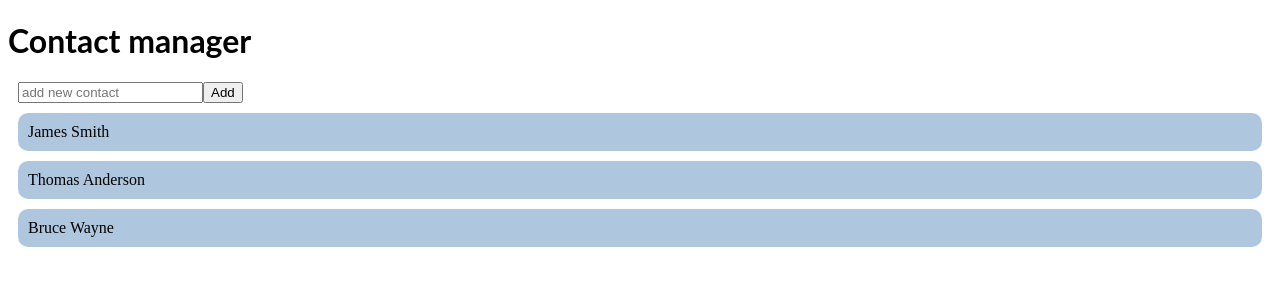
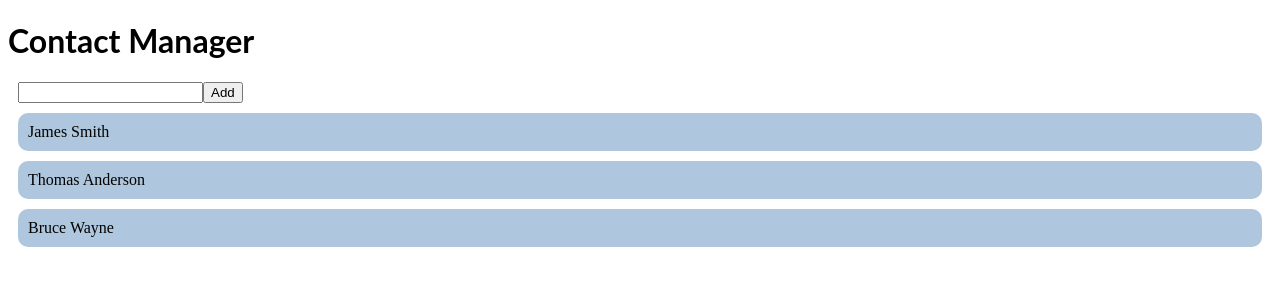
Before and after one commit to toanlehcm/demo_reactjs, a React (Create React App) app: page / in a window 1280 px wide. Shown: the top 300 px of the page. Built offline with nearby package versions, Linux system fonts and the light colour scheme.

Commit message:
implement redux for contact manager app

```diff
--- a/package.json
+++ b/package.json
@@ -8,7 +8,9 @@
     "@testing-library/user-event": "^12.6.0",
     "react": "^17.0.1",
     "react-dom": "^17.0.1",
+    "react-redux": "^7.2.2",
     "react-scripts": "4.0.1",
+    "redux": "^4.0.5",
     "web-vitals": "^0.2.4"
   },
   "scripts": {
--- /dev/null
+++ b/src/action.js
@@ -0,0 +1,7 @@
+// Action Creator
+export function addUser(user) {
+    return {
+        type: 'ADD_USER',
+        data: user
+    }
+}
--- /dev/null
+++ b/src/components/AddUserForm.js
@@ -0,0 +1,34 @@
+import React, { useState } from "react";
+import { connect } from "react-redux";
+import { addUser } from "../action";
+
+function AddUserForm(props) {
+    var [user, setUser] = useState('');
+
+    function editField(e) {
+        setUser(e.target.value);
+    }
+
+    function handleSubmit(e) {
+        if (user !== '') {
+            props.addUser(user);
+            setUser('');
+        }
+        e.preventDefault();
+    }
+
+    return (<div>
+        <h1>Contact Manager</h1>
+
+        <form onSubmit={handleSubmit}>
+            <input type="text" value={user.name} onChange={editField} />
+            <button type="submit">Add</button>
+        </form>
+    </div>);
+}
+
+const mapDipatchToProps = {
+    addUser
+}
+
+export default connect(null, mapDipatchToProps)(AddUserForm);
--- /dev/null
+++ b/src/components/GetUserList.js
@@ -0,0 +1,18 @@
+import React from "react";
+import { connect } from "react-redux";
+
+function GetUserList(props) {
+    var arrUser = props.contacts;
+
+    var listUser = arrUser.map((val, index) => <li key={index}>{val}</li>);
+
+    return (<ul>{listUser}</ul>);
+}
+
+function mapStateToProps(state) {
+    return {
+        contacts: state.contacts
+    }
+}
+
+export default connect(mapStateToProps)(GetUserList);
--- a/src/index.js
+++ b/src/index.js
@@ -1,55 +1,32 @@
-import React, { useState, useEffect } from "react";
+import React from "react";
 import ReactDOM from "react-dom";
+import AddUserForm from "./components/AddUserForm";
+import GetUserList from "./components/GetUserList";
+import { createStore } from "redux";
+import { Provider } from "react-redux";
 import "./style.css";
-// import App from "./App";
 
-function AddUserForm(props) {
-    var [user, setUser] = useState("");
+const initialState = {
+    contacts: ["James Smith", "Thomas Anderson", "Bruce Wayne"]
+};
 
-    function change(e) {
-        setUser(e.target.value);
+// Reducer function
+function reducer(state = initialState, action) {
+    switch (action.type) {
+        case 'ADD_USER':
+            return { ...state, contacts: [...state.contacts, action.data] }
+        default:
+            return state;
     }
-
-    function submit(e) {
-        if (user !== '') {
-            props.submit(user);
-            setUser('');
-        }
-        e.preventDefault();
-    }
-
-    return <div>
-        <h1>Contact manager</h1>
-
-        <form onSubmit={submit}>
-            <input type="text" value={user.name} onChange={change} placeholder="add new contact" />
-            <button type="submit">Add</button>
-        </form>
-    </div>;
 }
 
-function GetUserList(props) {
-    var arr = props.data;
-    var listItems = arr.map((val, index) => <li key={index}>{val}</li>);
+// create store
+const store = createStore(reducer);
 
-    return <ul>{listItems}</ul>
-}
-
-function ContactManager(props) {
-    var [contacts, setContacts] = useState(props.data);
-
-    function addUser(name) {
-        setContacts([...contacts, name]);
-    }
-
-    return (
-        <div>
-            <AddUserForm submit={addUser} />
-            <GetUserList data={contacts} />
-        </div>
-    );
-}
-
-var contacts = ["James Smith", "Thomas Anderson", "Bruce Wayne"];
-
-ReactDOM.render(<ContactManager data={contacts} />, document.getElementById('app'));
+// pass the store to our components
+ReactDOM.render(
+    <Provider store={store}>
+        <AddUserForm />
+        <GetUserList />
+    </Provider>,
+    document.getElementById('app'));
```
Also changed, not shown: 1 other file (tests, documents, lock files or other folders).
